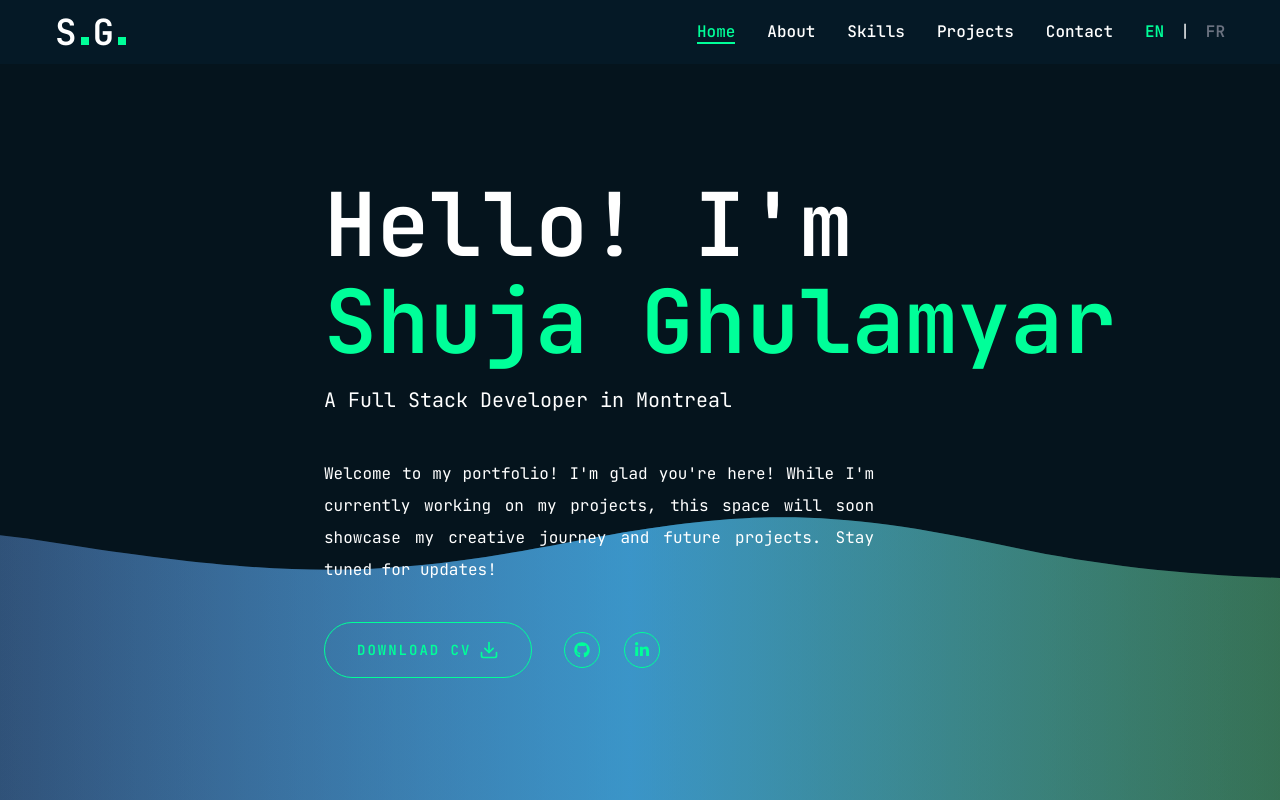
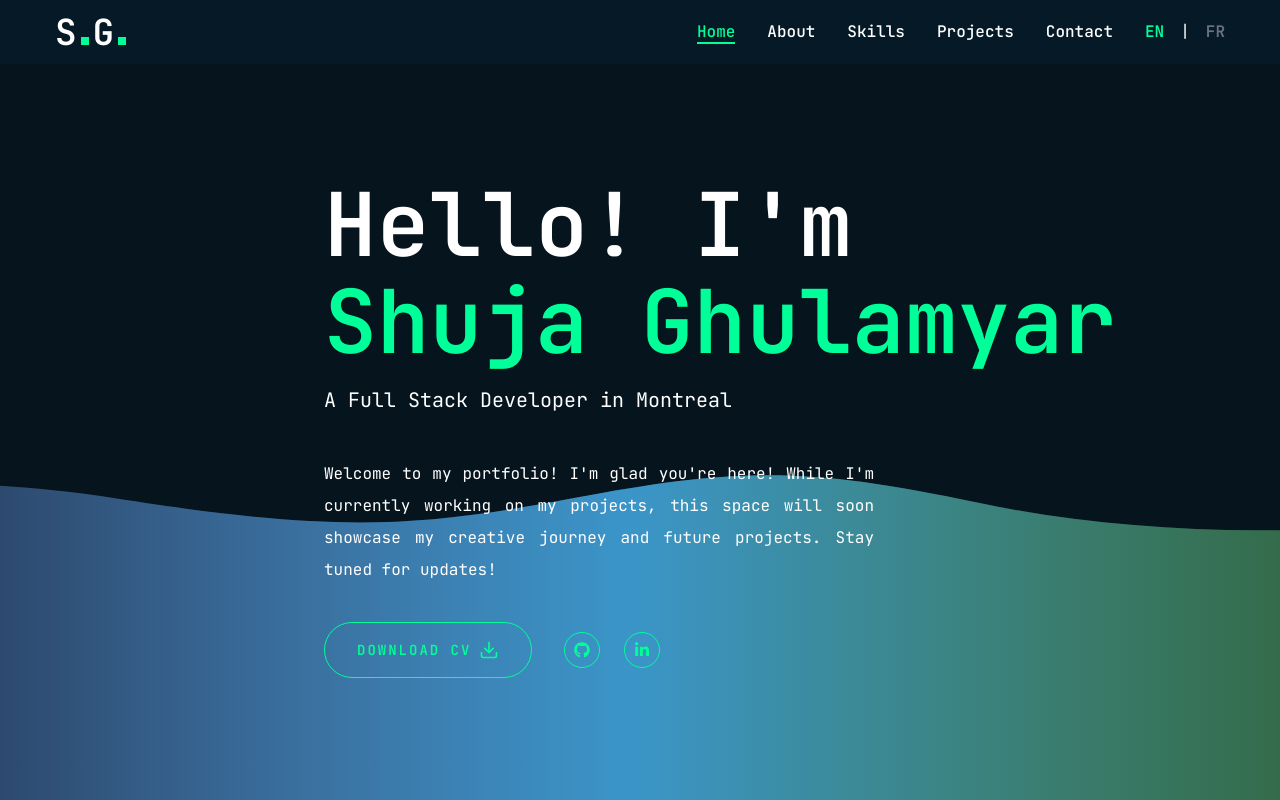
Before and after one commit to ShujauddinGhulamyar/portfolio, a Next.js app: page /en/home in a window 1280 px wide. Shown: the top 800 px of the page. Built offline with nearby package versions, Linux system fonts and the light colour scheme.

Commit message:
fix: increased vertical height of waves in animated background

```diff
--- a/app/[locale]/home/page.jsx
+++ b/app/[locale]/home/page.jsx
@@ -5,7 +5,7 @@ import { FiDownload } from "react-icons/fi";
 import { motion } from "framer-motion";
 import Social from "@/components/Social";
 import { useTranslations } from "next-intl";
-import AnimatedBackground from "@/components/AnimatedBackground"; // Importer le fond animé
+import AnimatedBackground from "@/components/AnimatedBackground"; // Import du fond animé
 
 const Home = () => {
   const t = useTranslations("Home");
@@ -17,9 +17,9 @@ const Home = () => {
       whileInView={{ opacity: 1 }}
       viewport={{ once: false, amount: 0.3 }}
       transition={{ duration: 0.6, ease: "easeInOut" }}
-      className="relative min-h-screen py-10 overflow-hidden" // Modifications principales ici
+      className="relative min-h-screen py-10 overflow-hidden" // Assurer la bonne hauteur et gérer le débordement
     >
-      {/* Fond animé */}
+      {/* Ajout du fond animé */}
       <AnimatedBackground />
 
       <div className="container mx-auto h-full flex justify-center items-center relative z-10">
--- a/components/AnimatedBackground.jsx
+++ b/components/AnimatedBackground.jsx
@@ -1,6 +1,3 @@
-// components/AnimatedBackground.jsx
-import React from "react";
-
 const AnimatedBackground = () => (
   <svg
     version="1.1"
@@ -10,9 +7,9 @@ const AnimatedBackground = () => (
     y="0px"
     width="100%"
     height="100%"
-    viewBox="0 0 1600 900"
+    viewBox="0 0 1600 1000"
     preserveAspectRatio="xMidYMax slice"
-    className="absolute top-0 left-0 w-full h-full z-[-1]" // Garder le fond derrière le contenu
+    className="absolute top-0 left-0 w-full h-full z-[-1]"
   >
     <defs>
       <linearGradient id="bg">
@@ -23,10 +20,13 @@ const AnimatedBackground = () => (
       <path
         id="wave"
         fill="url(#bg)"
-        d="M-363.852,502.589c0,0,236.988-41.997,505.475,0 s371.981,38.998,575.971,0s293.985-39.278,505.474,5.859s493.475,48.368,716.963-4.995v560.106H-363.852V502.589z"
+        d="M-363.852,502.589c0,0,236.988-41.997,505.475,0
+        s371.981,38.998,575.971,0s293.985-39.278,505.474,5.859s493.475,48.368,716.963-4.995v560.106H-363.852V502.589z"
       />
     </defs>
+
     <g>
+      {/* Première vague avec un translate plus important pour augmenter sa hauteur */}
       <use xlinkHref="#wave" opacity=".3">
         <animateTransform
           attributeName="transform"
@@ -40,6 +40,8 @@ const AnimatedBackground = () => (
           repeatCount="indefinite"
         />
       </use>
+
+      {/* Deuxième vague, également avec un ajustement du translate */}
       <use xlinkHref="#wave" opacity=".6">
         <animateTransform
           attributeName="transform"
@@ -53,6 +55,8 @@ const AnimatedBackground = () => (
           repeatCount="indefinite"
         />
       </use>
+
+      {/* Troisième vague */}
       <use xlinkHref="#wave" opacity=".9">
         <animateTransform
           attributeName="transform"
```
